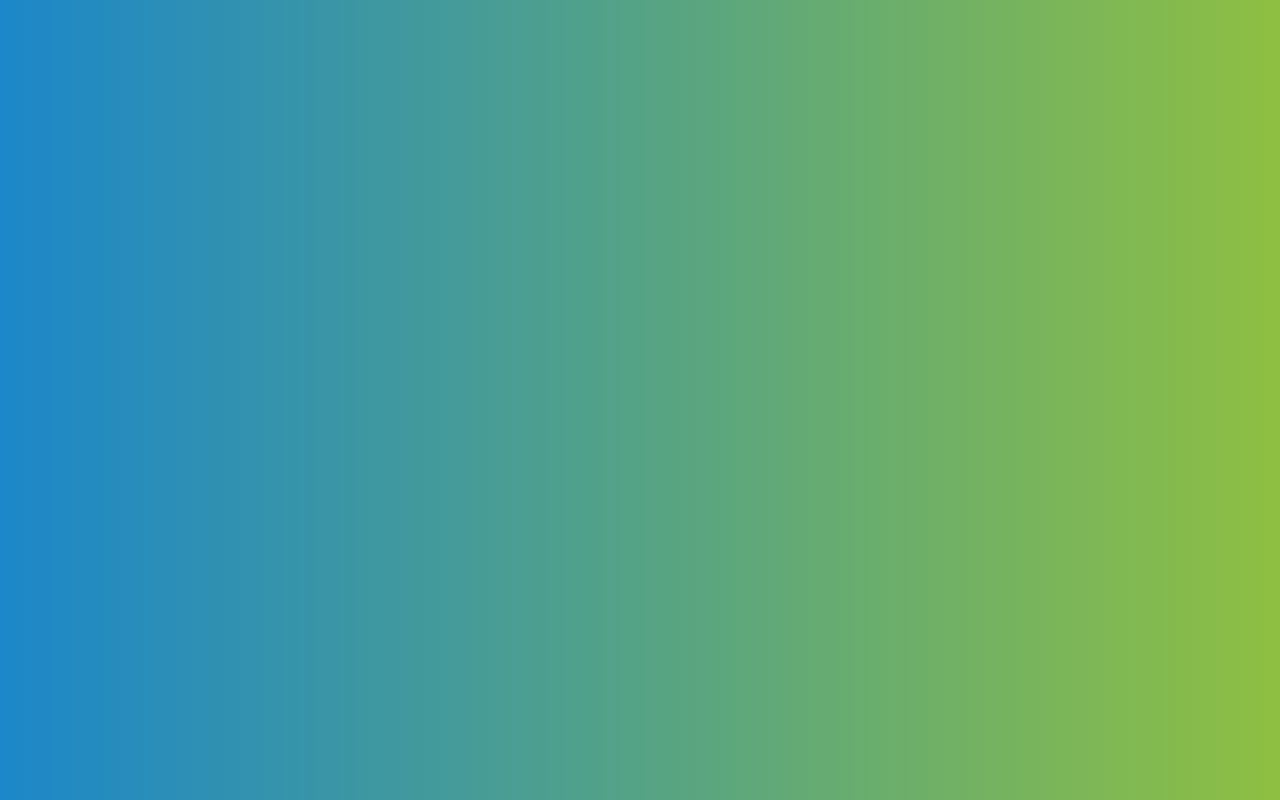
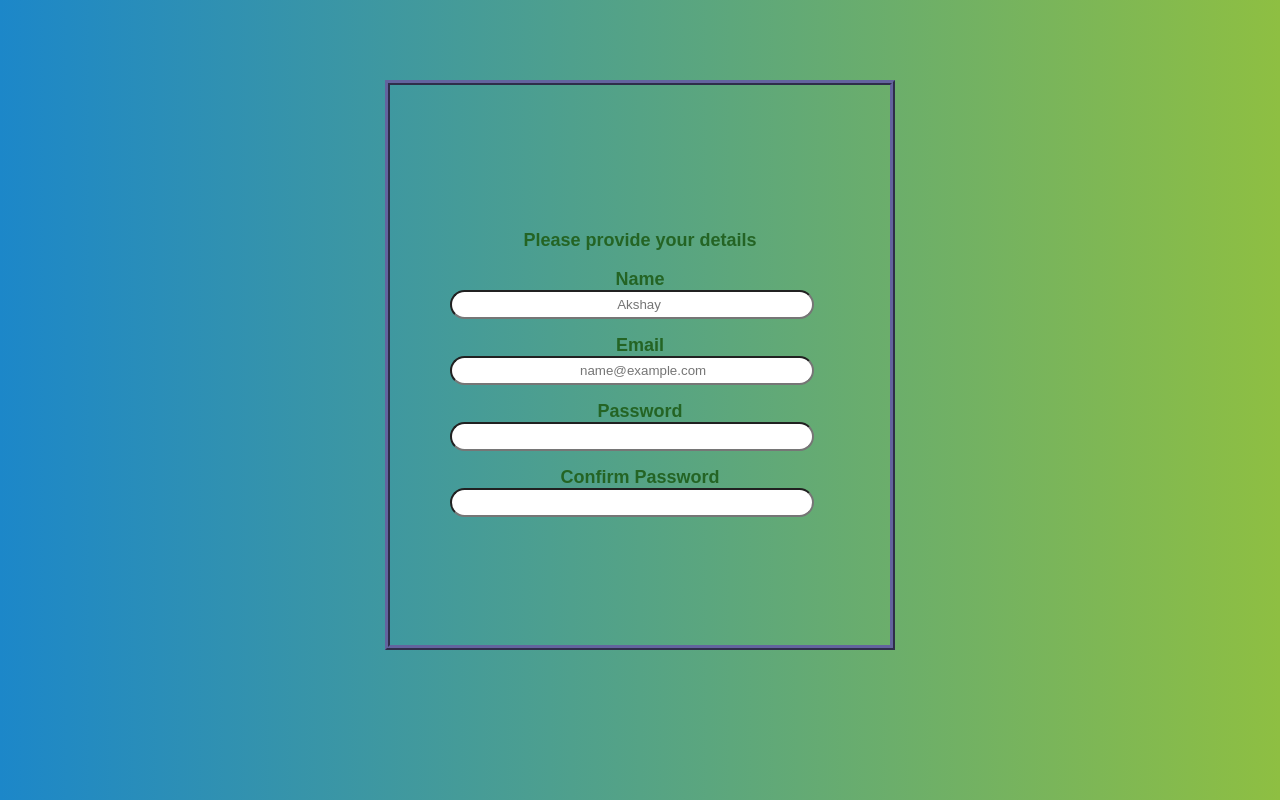
Before and after one commit to faisal-kn/urlshortnerclient, a React (Create React App) app: page /login in a window 1280 px wide. Built offline with nearby package versions, Linux system fonts and the light colour scheme; a web font is replaced by a local one.

Commit message:
Added login and signup page

```diff
--- a/src/App.js
+++ b/src/App.js
@@ -1,6 +1,8 @@
 import React from "react";
 import { Route, Redirect } from "react-router-dom";
 import Home from "./pages/Home";
+import Login from "./pages/Login";
+import Signup from "./pages/Signup";
 
 const App = () => {
   return (
@@ -11,6 +13,12 @@ const App = () => {
       <Route path="/home">
         <Home />
       </Route>
+      <Route path="/login">
+        <Login />
+      </Route>
+      <Route path="/signup">
+        <Signup />
+      </Route>
     </>
   );
 };
--- a/src/pages/Home.module.css
+++ b/src/pages/Home.module.css
@@ -14,7 +14,7 @@
   transition: all 0.3s ease-in;
 }
 
-a:hover {
+.container a:hover {
   background-color: rgb(100, 108, 212);
   border-radius: 15px;
   margin-top: 1.2rem;
--- /dev/null
+++ b/src/pages/Login.js
@@ -0,0 +1,23 @@
+import React from "react";
+
+import classes from "./Login.module.css";
+
+const Login = () => {
+  return (
+    <div className={classes.container}>
+      <form className={classes.form}>
+        <p>Please provide your details</p>
+        <label htmlFor="name">Name</label>
+        <input type="text" id="name" placeholder="    Akshay" />
+        <label htmlFor="useremail">Email</label>
+        <input type="email" id="useremail" placeholder="      name@example.com" />
+        <label htmlFor="pass">Password</label>
+        <input type="password" id="pass" />
+        <label htmlFor="confirm">Confirm Password</label>
+        <input type="password" id="confirm"></input>
+      </form>
+    </div>
+  );
+};
+
+export default Login;
--- /dev/null
+++ b/src/pages/Login.module.css
@@ -0,0 +1,34 @@
+.container {
+  margin: auto;
+  text-align: center;
+  height: 70vh;
+  margin-top: 5rem;
+  max-width: 500px;
+  border: 5px ridge rgb(99, 99, 158);
+  transition: all 0.3s ease-in;
+}
+
+.form {
+  display: flex;
+  height: 70vh;
+  flex-direction: column;
+  justify-content: center;
+}
+
+.form input {
+  width: 70%;
+  outline: none;
+  border-radius: 15px;
+  padding: 5px;
+  margin: 1rem;
+  margin-left: 12%;
+  margin-top: 0;
+  text-align: center;
+  transition: all 0.3s ease-in;
+  color: aquamarine;
+}
+
+form input:hover {
+  background-color: rgb(122, 128, 214);
+  margin-top: 1rem;
+}
--- /dev/null
+++ b/src/pages/Signup.js
@@ -0,0 +1,24 @@
+import React from "react";
+import { NavLink } from "react-router-dom";
+
+import classes from "./Signup.module.css";
+
+const Login = () => {
+  return (
+    <div className={classes.container}>
+      <form className={classes.form}>
+        <p>Please provide your email and password</p>
+        <label htmlFor="useremail">Email</label>
+        <input type="email" id="useremail" placeholder="     name@example.com" />
+        <label htmlFor="pass">Password</label>
+        <input type="password" id="pass" />
+        <p>Do not have a account ? Create a account here</p>
+        <NavLink to="/login" className={classes.link}>
+          Signup
+        </NavLink>
+      </form>
+    </div>
+  );
+};
+
+export default Login;
--- /dev/null
+++ b/src/pages/Signup.module.css
@@ -0,0 +1,44 @@
+.container {
+  margin: auto;
+  text-align: center;
+  height: 70vh;
+  margin-top: 5rem;
+  max-width: 500px;
+  border: 5px ridge rgb(99, 99, 158);
+  transition: all 0.3s ease-in;
+}
+
+.form {
+  display: flex;
+  height: 70vh;
+  flex-direction: column;
+  justify-content: center;
+}
+
+.form input {
+  width: 70%;
+  outline: none;
+  border-radius: 15px;
+  padding: 5px;
+  margin: 1rem;
+  margin-left: 12%;
+  margin-top: 0;
+  text-align: center;
+  transition: all 0.3s ease-in;
+  font-weight: bold;
+  color: rgb(214, 82, 20);
+}
+
+/* form input:hover {
+  background-color: rgb(122, 128, 214);
+  margin-top: 1rem;
+} */
+
+.link {
+  text-decoration: none;
+  transition:all 0.3s ease-in;
+}
+
+.link:hover{
+    text-decoration:underline;
+}
```
